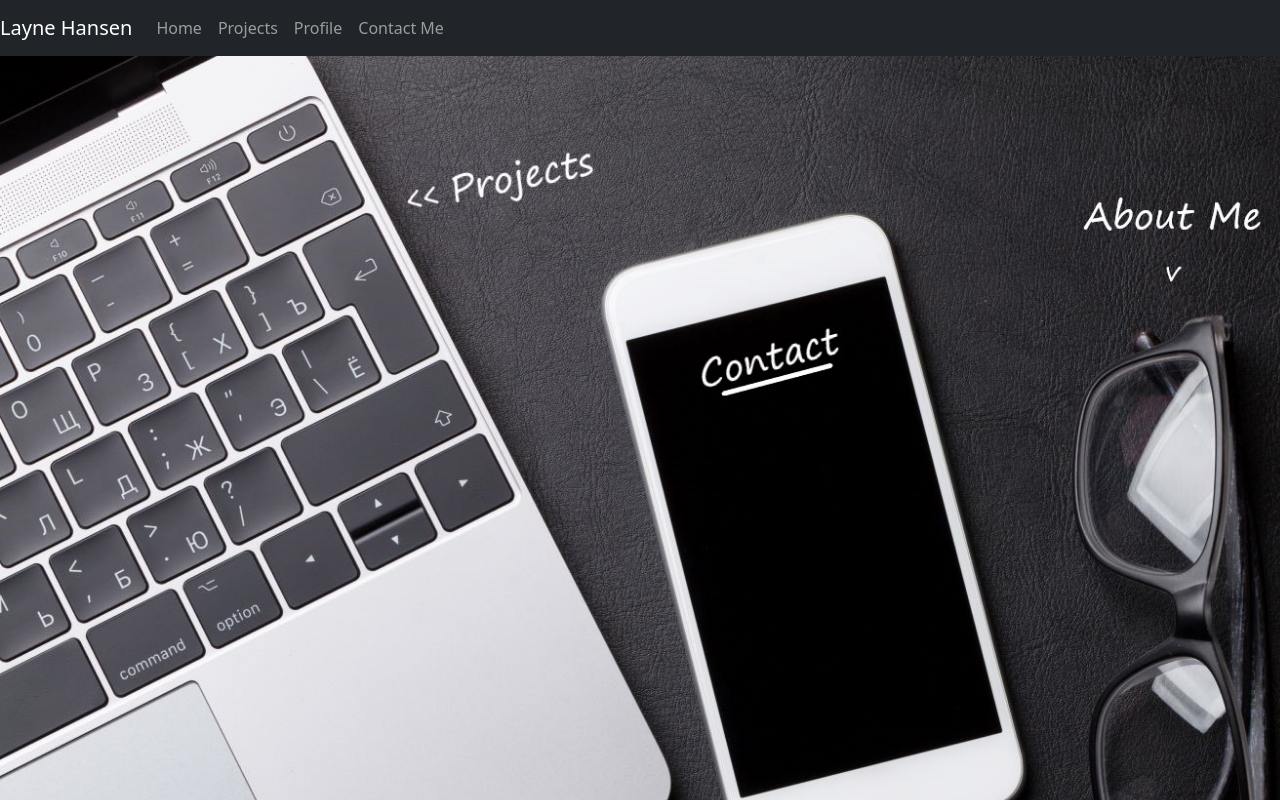
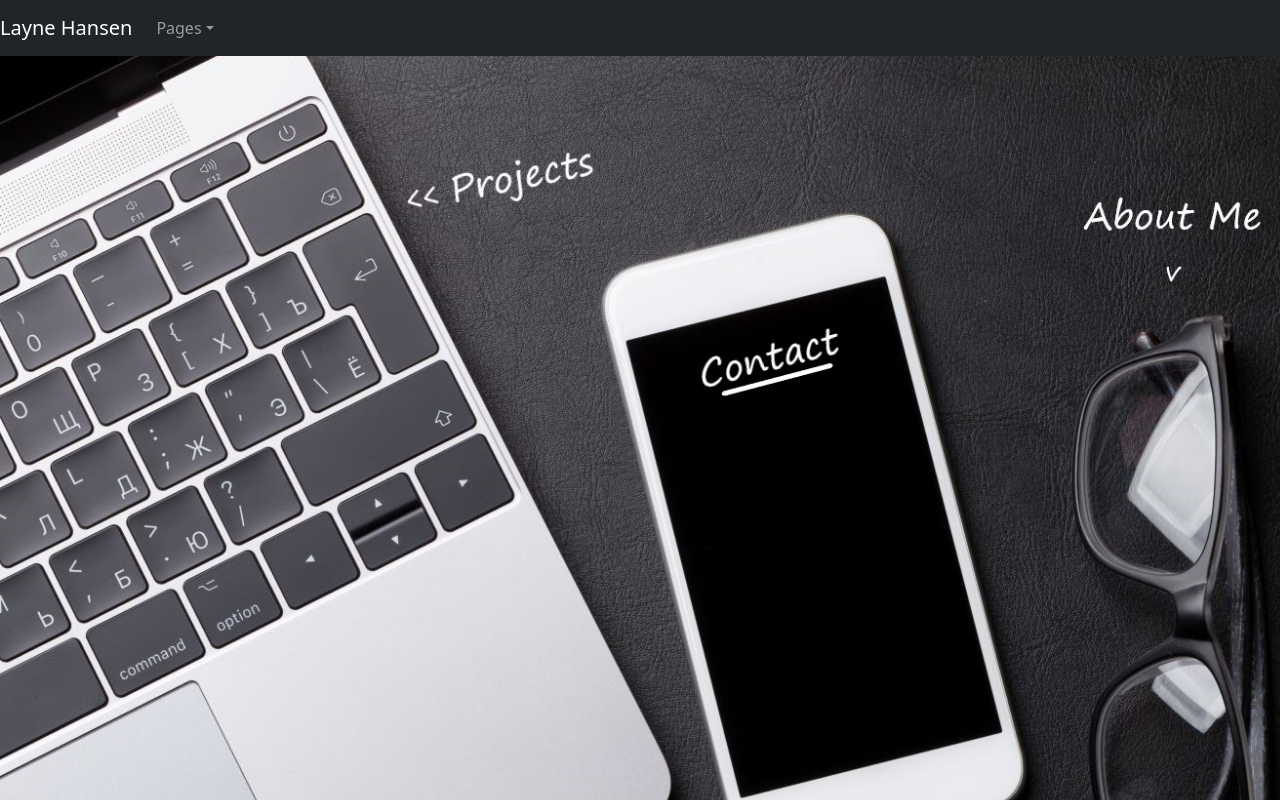
Before and after one commit to LayneHansen/LayneHansen.react.github.io, a React (Create React App) app in the folder hansen-react-portfolio/: page / in a window 1280 px wide. Shown: the top 800 px of the page. Built offline with nearby package versions, Linux system fonts and the light colour scheme; a web font is replaced by a local one.

Commit message:
updated navbar

```diff
--- a/hansen-react-portfolio/src/components/TopNav.css
+++ b/hansen-react-portfolio/src/components/TopNav.css
@@ -1,3 +1,10 @@
 .navbar {
     position: static;
+    text-align: center;
 }
+
+.navbar-nav.navbar-center {
+    position: absolute;
+    left: 50%;
+    transform: translatex(-50%);
+}
--- a/hansen-react-portfolio/src/components/TopNav.jsx
+++ b/hansen-react-portfolio/src/components/TopNav.jsx
@@ -1,4 +1,4 @@
-import { Navbar, Container, Nav } from "react-bootstrap";
+import { Navbar, Container, Nav, Row, Col, NavDropdown } from "react-bootstrap";
 import { LinkContainer, Link } from 'react-router-dom';
 import './TopNav.css';
 
@@ -8,10 +8,12 @@ function TopNav() {
       <Container>
         <Navbar.Brand href="#home">Layne Hansen</Navbar.Brand>
         <Nav className="me-auto">
-          <Nav.Link href="/">Home</Nav.Link>
-          <Nav.Link href="/projects">Projects</Nav.Link>
-          <Nav.Link href="/profile">Profile</Nav.Link>
-          <Nav.Link href="/contact">Contact Me</Nav.Link>
+          <NavDropdown title="Pages">
+            <NavDropdown.Item href="/">Home</NavDropdown.Item>
+            <NavDropdown.Item href="/projects">Projects</NavDropdown.Item>
+            <NavDropdown.Item href="/profile">Profile</NavDropdown.Item>
+            <NavDropdown.Item href="/contact">Contact Me</NavDropdown.Item>
+          </NavDropdown>
         </Nav>
       </Container>
     </Navbar>
```
